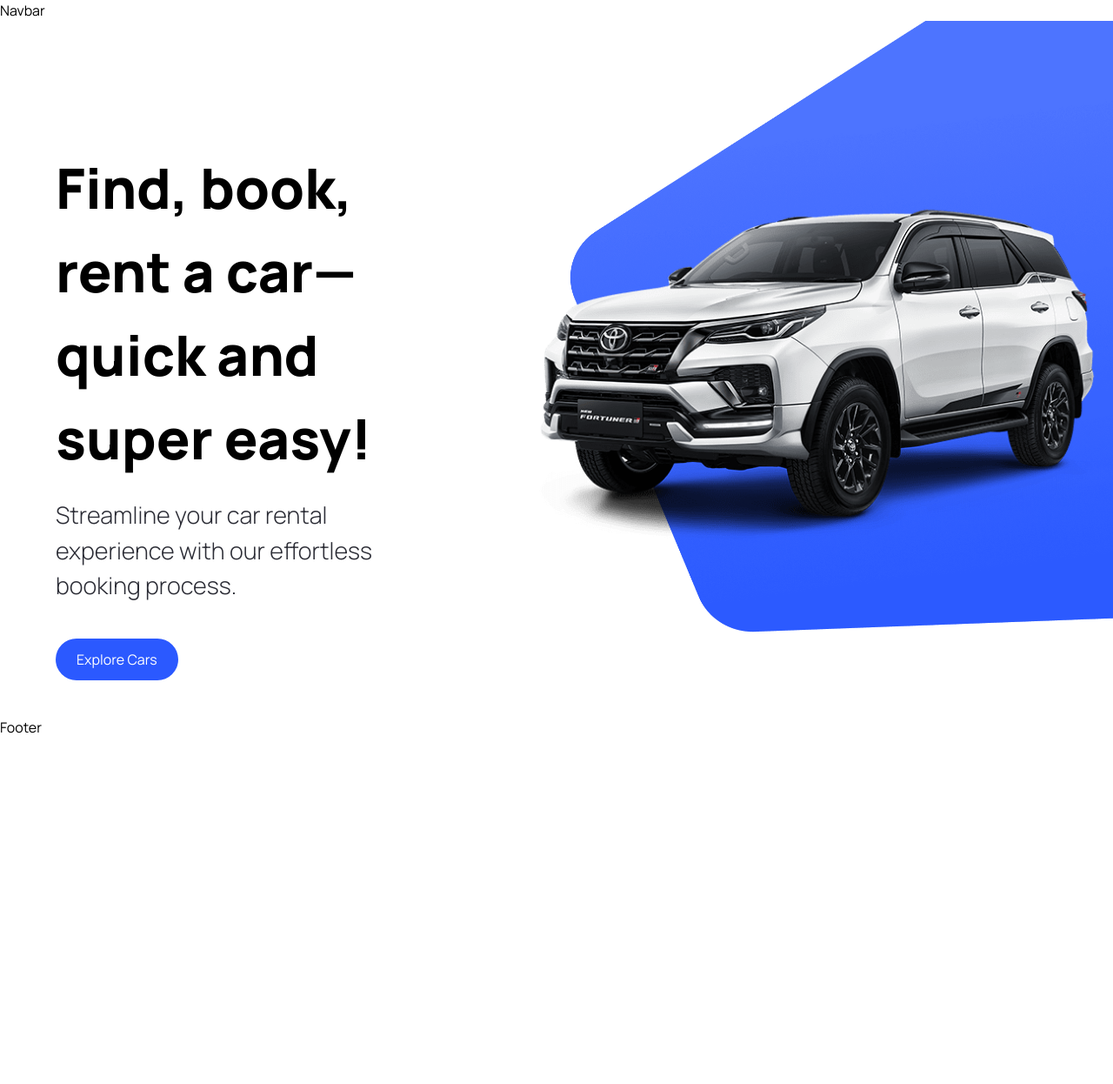
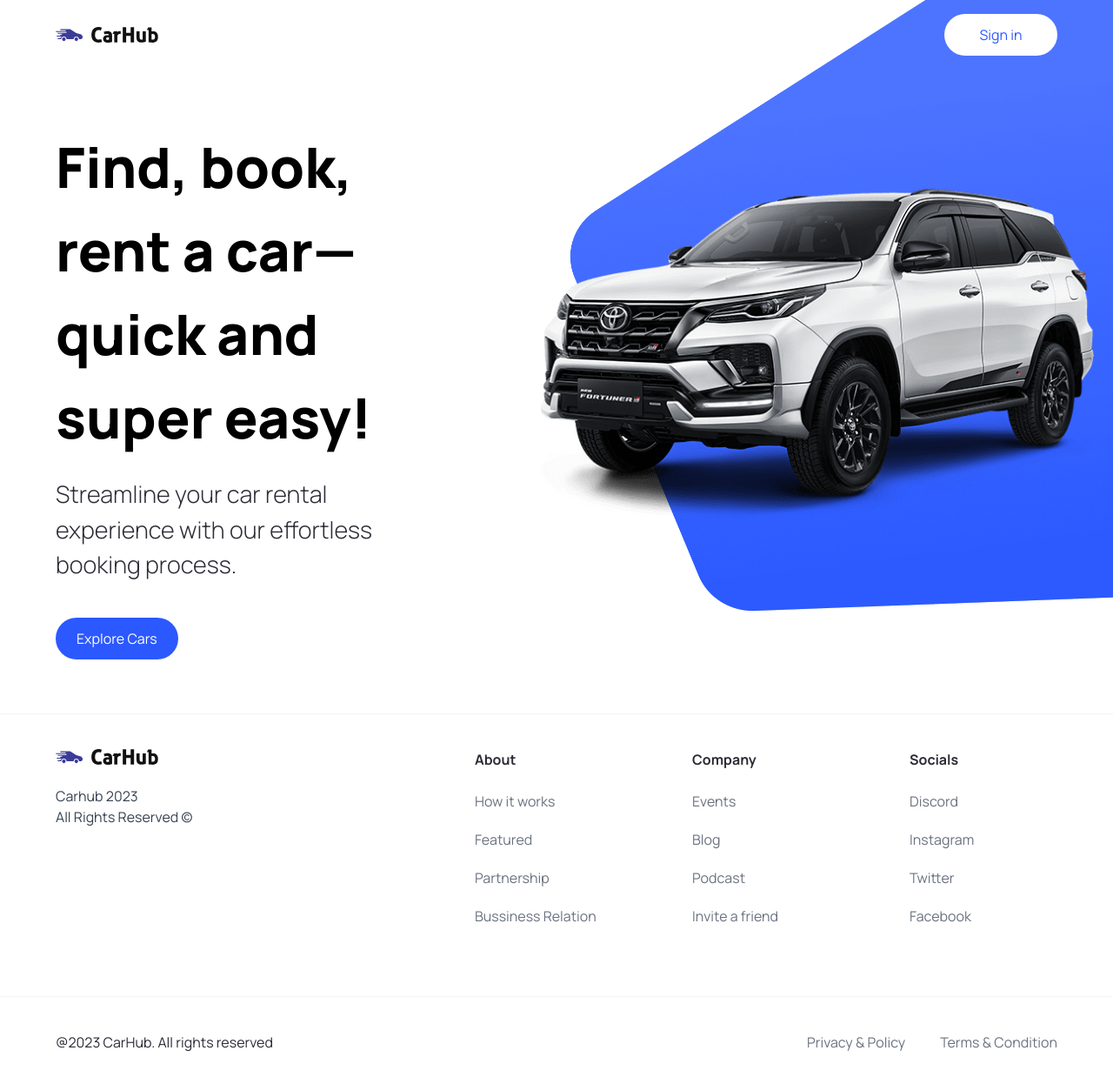
Before and after one commit to Samath97/car_showcase, a Next.js app: page / in a window 1280 px wide. Shown: the top 1246 px of the page at 87% size. Before the commit the page ends 848 px from the top, so only its background shows below. Built offline with nearby package versions, Linux system fonts and the light colour scheme.

Commit message:
navbar and footer content commit

```diff
--- a/components/CustomButton.tsx
+++ b/components/CustomButton.tsx
@@ -4,11 +4,11 @@
 import Image from 'next/image';
 
 
-const CustomButton = ({ title, containerStyles, handleClick}: CustomButtonProps) => {
+const CustomButton = ({ title, containerStyles, handleClick, btnType}: CustomButtonProps) => {
   return (
     <button
         disabled={false}
-        type={"button"}
+        type={ btnType || "button"}
         className={`custom-btn ${containerStyles}
         `}
         onClick={handleClick}
--- a/components/Footer.tsx
+++ b/components/Footer.tsx
@@ -1,9 +1,52 @@
-import React from 'react'
+import Image from "next/image";
+import Link from "next/link";
 
-const Footer = () => {
-  return (
-    <div>Footer</div>
-  )
-}
+import { footerLinks } from "@/constants";
 
-export default Footer
+const Footer = () => (
+  <footer className='flex flex-col text-black-100  mt-5 border-t border-gray-100'>
+    <div className='flex max-md:flex-col flex-wrap justify-between gap-5 sm:px-16 px-6 py-10'>
+      <div className='flex flex-col justify-start items-start gap-6'>
+        <Image src='/logo.svg' alt='logo' width={118} height={18} className='object-contain' />
+        <p className='text-base text-gray-700'>
+          Carhub 2023 <br />
+          All Rights Reserved &copy;
+        </p>
+      </div>
+
+      <div className="footer__links">
+        {footerLinks.map((item) => (
+          <div key={item.title} className="footer__link">
+            <h3 className="font-bold">{item.title}</h3>
+            <div className="flex flex-col gap-5">
+              {item.links.map((link) => (
+                <Link
+                  key={link.title}
+                  href={link.url}
+                  className="text-gray-500"
+                >
+                  {link.title}
+                </Link>
+              ))}
+            </div>
+          </div>
+        ))}
+      </div>
+    </div>
+
+    <div className='flex justify-between items-center flex-wrap mt-10 border-t border-gray-100 sm:px-16 px-6 py-10'>
+      <p>@2023 CarHub. All rights reserved</p>
+
+      <div className="footer__copyrights-link">
+        <Link href="/" className="text-gray-500">
+          Privacy & Policy
+        </Link>
+        <Link href="/" className="text-gray-500">
+          Terms & Condition
+        </Link>
+      </div>
+    </div>
+  </footer>
+);
+
+export default Footer;
--- a/components/Navbar.tsx
+++ b/components/Navbar.tsx
@@ -1,9 +1,28 @@
-import React from 'react'
+import Link from "next/link";
+import Image from "next/image";
 
-const Navbar = () => {
-  return (
-    <div>Navbar</div>
-  )
-}
+import CustomButton from "./CustomButton";
 
-export default Navbar
+const NavBar = () => (
+  <header className='w-full  absolute z-10'>
+    <nav className='max-w-[1440px] mx-auto flex justify-between items-center sm:px-16 px-6 py-4 bg-transparent'>
+      <Link href='/' className='flex justify-center items-center'>
+        <Image
+          src='/logo.svg'
+          alt='logo'
+          width={118}
+          height={18}
+          className='object-contain'
+        />
+      </Link>
+
+      <CustomButton
+        title='Sign in'
+        btnType='button'
+        containerStyles='text-primary-blue rounded-full bg-white min-w-[130px]'
+      />
+    </nav>
+  </header>
+);
+
+export default NavBar;
--- /dev/null
+++ b/constants/index.ts
@@ -0,0 +1,101 @@
+export const manufacturers = [
+    "Acura",
+    "Alfa Romeo",
+    "Aston Martin",
+    "Audi",
+    "Bentley",
+    "BMW",
+    "Buick",
+    "Cadillac",
+    "Chevrolet",
+    "Chrysler",
+    "Citroen",
+    "Dodge",
+    "Ferrari",
+    "Fiat",
+    "Ford",
+    "GMC",
+    "Honda",
+    "Hyundai",
+    "Infiniti",
+    "Jaguar",
+    "Jeep",
+    "Kia",
+    "Lamborghini",
+    "Land Rover",
+    "Lexus",
+    "Lincoln",
+    "Maserati",
+    "Mazda",
+    "McLaren",
+    "Mercedes-Benz",
+    "MINI",
+    "Mitsubishi",
+    "Nissan",
+    "Porsche",
+    "Ram",
+    "Rolls-Royce",
+    "Subaru",
+    "Tesla",
+    "Toyota",
+    "Volkswagen",
+    "Volvo",
+  ];
+
+  export const yearsOfProduction = [
+    { title: "Year", value: "" },
+    { title: "2015", value: "2015" },
+    { title: "2016", value: "2016" },
+    { title: "2017", value: "2017" },
+    { title: "2018", value: "2018" },
+    { title: "2019", value: "2019" },
+    { title: "2020", value: "2020" },
+    { title: "2021", value: "2021" },
+    { title: "2022", value: "2022" },
+    { title: "2023", value: "2023" },
+  ];
+
+  export const fuels = [
+    {
+      title: "Fuel",
+      value: "",
+    },
+    {
+      title: "Gas",
+      value: "Gas",
+    },
+    {
+      title: "Electricity",
+      value: "Electricity",
+    },
+  ];
+
+  export const footerLinks = [
+    {
+      title: "About",
+      links: [
+        { title: "How it works", url: "/" },
+        { title: "Featured", url: "/" },
+        { title: "Partnership", url: "/" },
+        { title: "Bussiness Relation", url: "/" },
+      ],
+    },
+    {
+      title: "Company",
+      links: [
+        { title: "Events", url: "/" },
+        { title: "Blog", url: "/" },
+        { title: "Podcast", url: "/" },
+        { title: "Invite a friend", url: "/" },
+      ],
+    },
+    {
+      title: "Socials",
+      links: [
+        { title: "Discord", url: "/" },
+        { title: "Instagram", url: "/" },
+        { title: "Twitter", url: "/" },
+        { title: "Facebook", url: "/" },
+      ],
+    },
+  ];
--- a/types/index.ts
+++ b/types/index.ts
@@ -5,4 +5,5 @@
     containerStyles?: string;
     handleClick?:
     MouseEventHandler<HTMLButtonElement>;
+    btnType?: "button" | "submit";
 }
```
